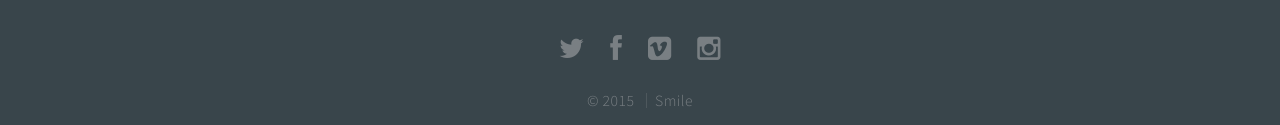
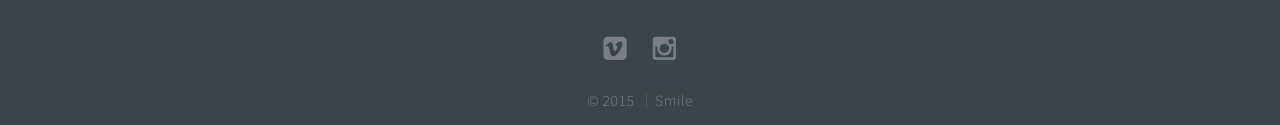
Before and after one commit to jordanyeager/jordanyeager.github.io, a plain HTML site: page index.html in a window 1280 px wide. Shown: the part 5043-5168 px from the top of the page. Drawn offline with Linux system fonts and the light colour scheme.

Commit message:
Social hide

```diff
--- a/index.html
+++ b/index.html
@@ -202,8 +202,8 @@
 			<footer id="footer">
 
 					<ul class="actions">
-						<li><a href="https://twitter.com/yeagsj" class="fa solo fa-twitter"><span>Twitter</span></a></li>
-						<li><a href="https://www.facebook.com/jYeags" class="fa solo fa-facebook"><span>Facebook</span></a></li>
+					<!-- 	<li><a href="https://twitter.com/yeagsj" class="fa solo fa-twitter"><span>Twitter</span></a></li> -->
+					<!-- 	<li><a href="https://www.facebook.com/jYeags" class="fa solo fa-facebook"><span>Facebook</span></a></li> -->
 						<li><a href="https://vimeo.com/user15906025" class="fa solo fa-vimeo-square"><span>Vimeo</span></a></li>
 						<li><a href="http://instagram.com/yeagsj" class="fa solo fa-instagram"><span>Instagram</span></a></li>
 					</ul>
```
